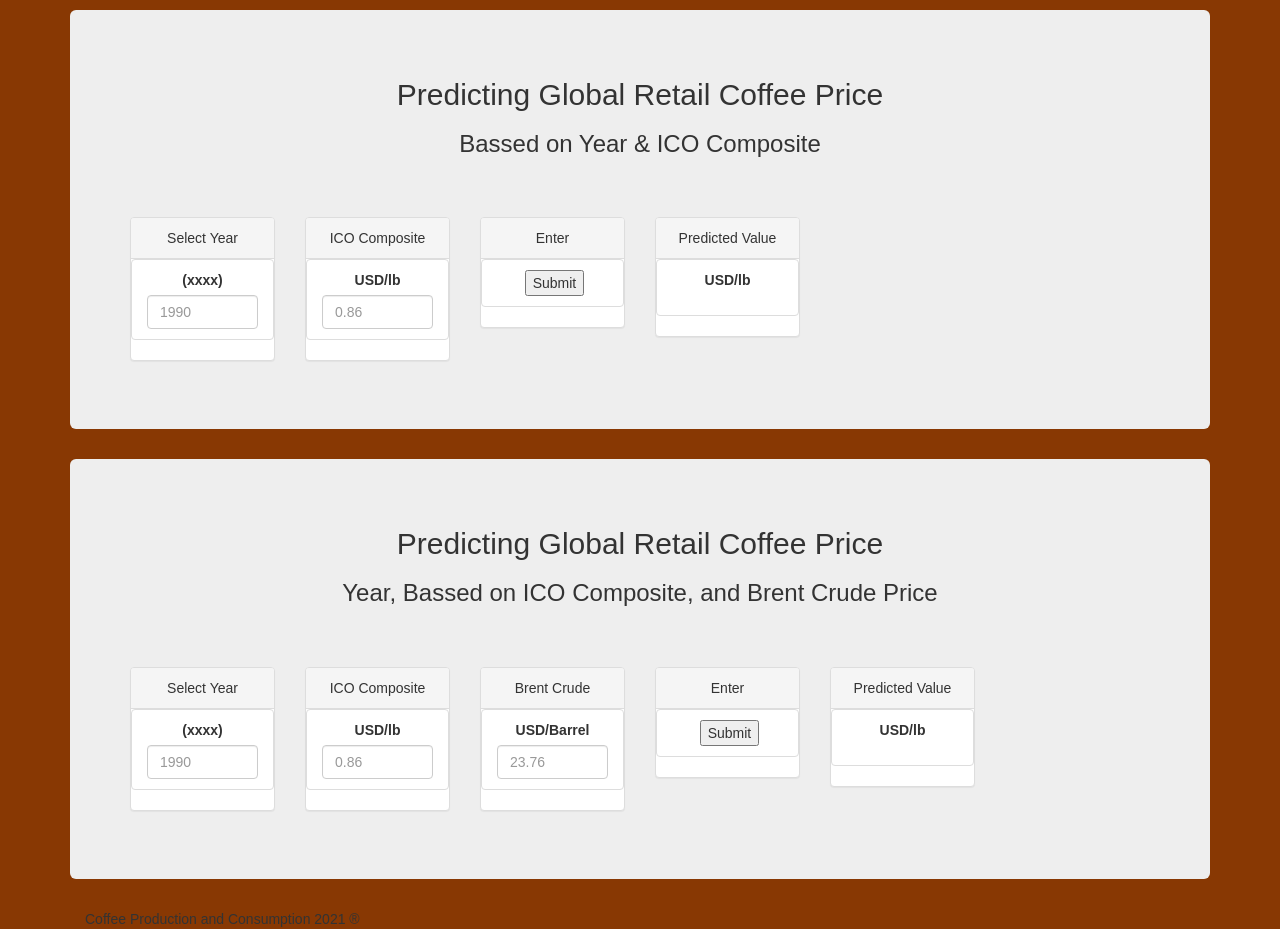
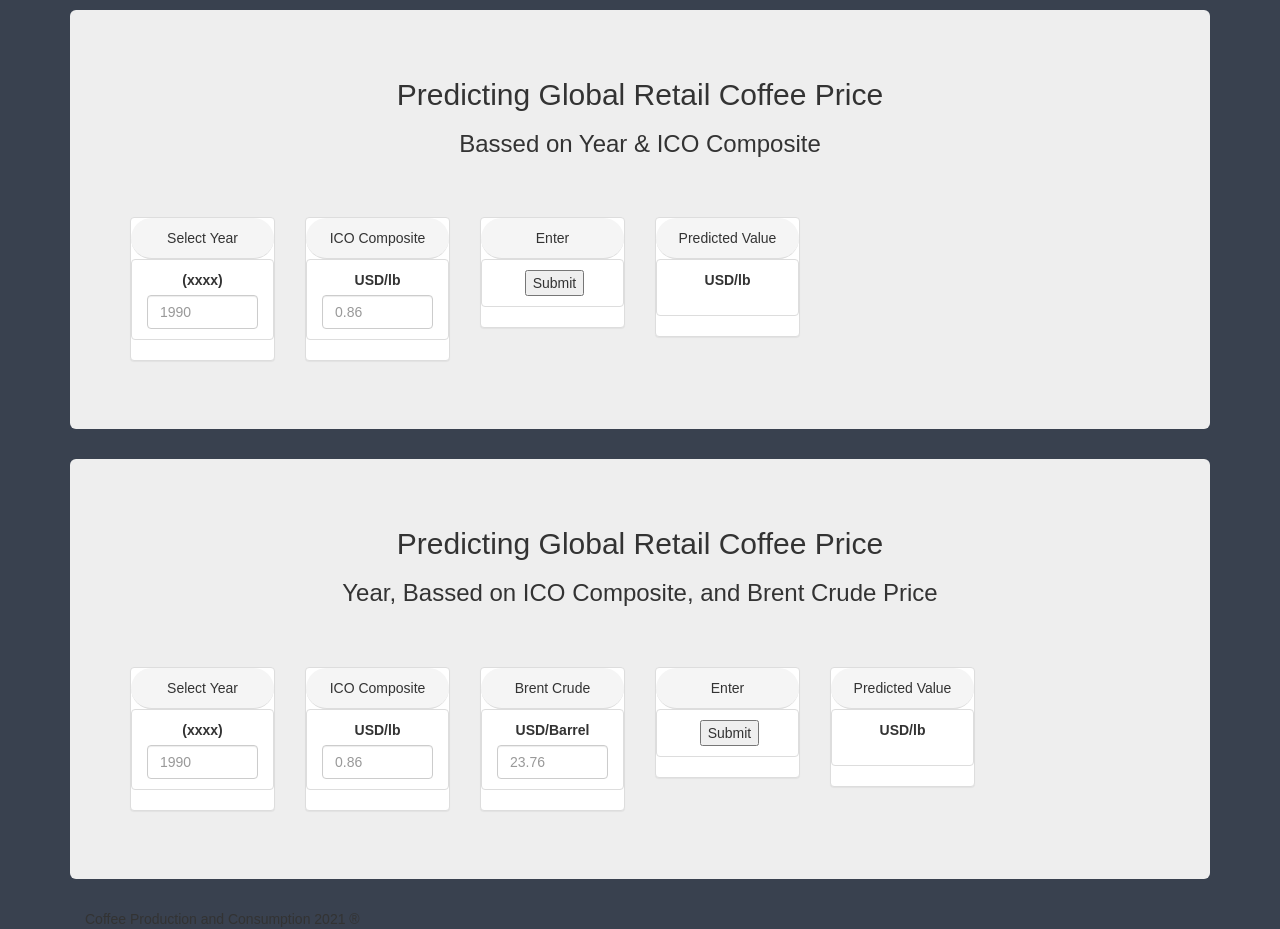
Before and after one commit to Preft/Butler-Project3-GroupG, a Flask app: page / in a window 1280 px wide. Run offline with Flask 2, Linux system fonts and the light colour scheme; some libraries are stand-ins or nearby versions.

Commit message:
minor style adjustments to px predictor page

```diff
--- a/templates/index_maybe.html
+++ b/templates/index_maybe.html
@@ -9,8 +9,8 @@
   <link rel="stylesheet" href="static/css/style.css">
 </head>
 
-<body>
-
+<body class="main">
+  <div class="index-main container">
     <p>  </p>
     </div> <!--Beginging of data entry-->
       <!--Date-->
@@ -27,7 +27,6 @@
                   <div class="panel panel-default">
                     <div class="panel-heading">Select Year</div>
                       <div class="panel-body">
-
                         <div class="form-group">
                           <ul class="list-group" id="filters">
                             <li class="filter list-group-item">
@@ -36,8 +35,8 @@
                             </li>
                           </ul>
                         </div>
+                      </div>
 
-                    </div>
                   </div>
                 </aside>
               </div>                            <!--State-->
@@ -46,7 +45,6 @@
                   <div class="panel panel-default">
                     <div class="panel-heading">ICO Composite</div>
                       <div class="panel-body">
-
                         <div class="form-group">
                           <ul class="list-group" id="filters">
                             <li class="filter list-group-item">
@@ -55,8 +53,6 @@
                             </li>
                           </ul>
                         </div>
-
-
                       </div>
                   </div>
                 </aside>
@@ -66,7 +62,6 @@
                   <div class="panel panel-default">
                     <div class="panel-heading">Enter</div>
                       <div class="panel-body">
-
                         <div class="form-group">
                           <ul class="list-group" id="filters">
                             <li class="filter list-group-item">
@@ -76,8 +71,6 @@
                             </li>
                           </ul>
                         </div>
-
-
                       </div>
                   </div>
                 </aside>
@@ -103,6 +96,7 @@
               </div>
           </div>
         </form>
+      </div>
     </div>
   </div>
    <!--   ###############          ###############    Section Two       ###############  ###############           -->
--- a/templates/static/css/style.css
+++ b/templates/static/css/style.css
@@ -8,8 +8,9 @@ body {
   height: 100%;
   padding: 0;
   margin: 0;
-  background: #883803;
+  background-color: #39414f;
 }
+
 
 /* The wrapper contains all of the page's content besides the footer, which is pushed to the bottom of the page */
 .wrapper {
@@ -40,10 +41,13 @@ body {
   background: #1b3146;
 }
 
+.jumbotron {
+  border-radius: 25px;
+}
 
-
-
-
+.panel-heading {
+  border-radius: 25px;
+}
 
 .filters .panel-body {
   padding: 0;
@@ -61,8 +65,6 @@ select {
   outline: none;
 }
 
-
-
 .loader {
   margin-top: 50px;
 }
```
Lines whose indentation alone changed are shown as unchanged.
